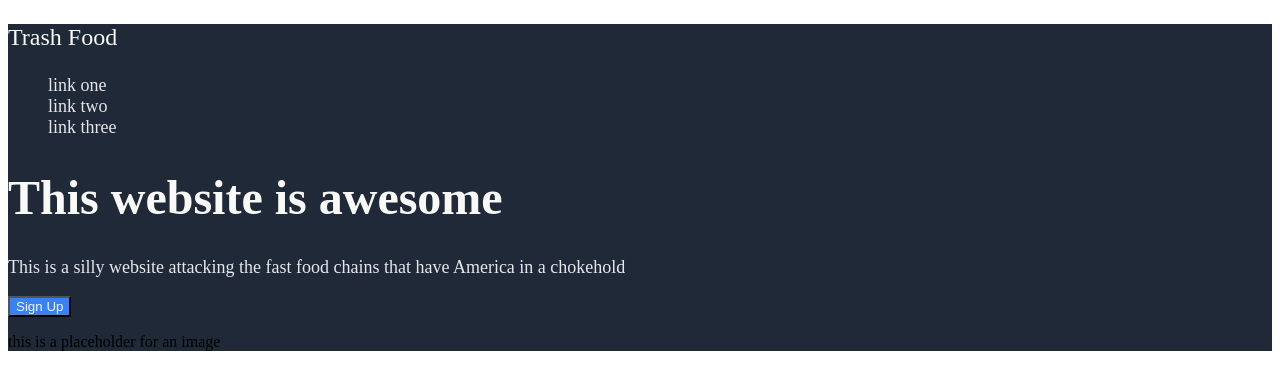
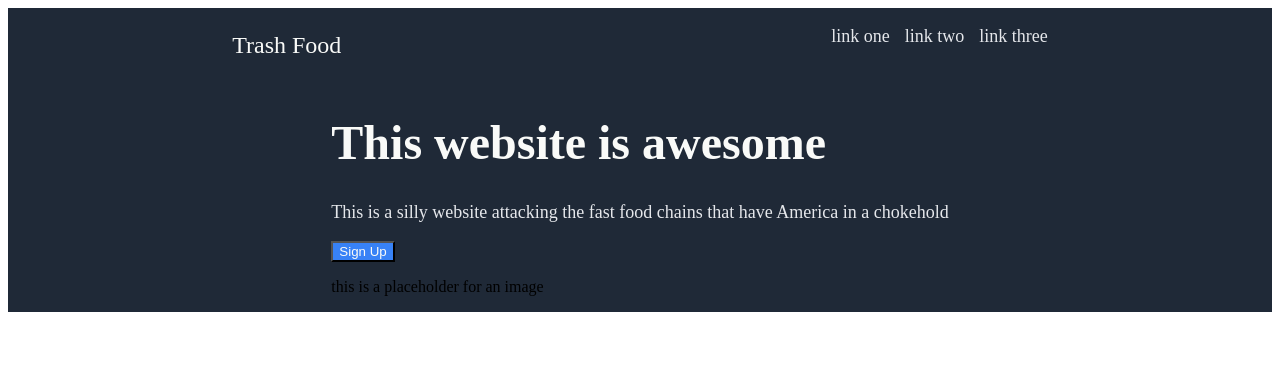
Before and after one commit to k-smth/landing_page, a plain HTML site: page index.html in a window 1280 px wide. Drawn offline with Linux system fonts and the light colour scheme.

Commit message:
using flexbox to align items in header container

```diff
--- a/styles.css
+++ b/styles.css
@@ -1,5 +1,8 @@
 .top {
     background-color: #1F2937;
+    display: flex;
+    align-items: center;
+    flex-direction: column;
 }
 
 .logo {
@@ -11,6 +14,8 @@ ul {
     list-style: none;
     font-size: 18px;
     color: #E5E7EB;
+    display: flex;
+    gap: 15px;
 }
 
 .title {
@@ -28,3 +33,8 @@ ul {
     background-color: #3882F6;
     color: #F9FAF8;
 }
+
+.header {
+    display: flex;
+    gap: 450px;
+}
```
